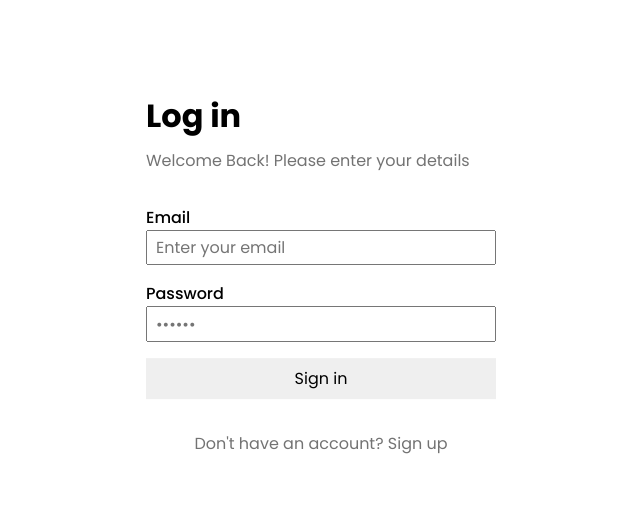
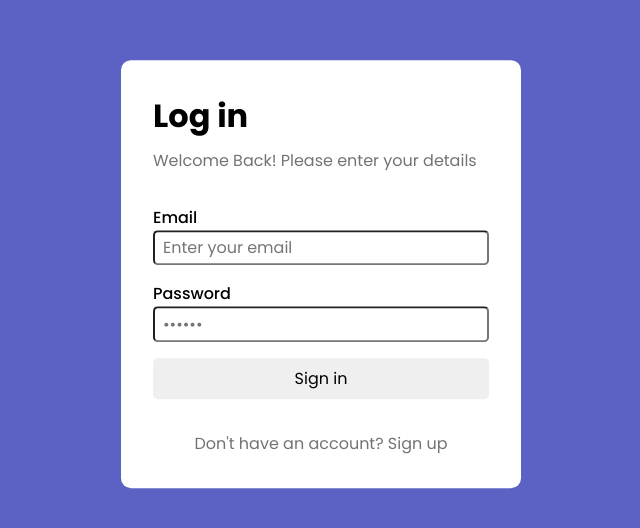
Before and after one commit to MisterScrooge/slack-app-nsg, a React (Create React App) app: page / in a window 1280 px wide. Shown: the part 126-654 px from the top of the page, without its empty margins (319-959 px from the left). Built offline with nearby package versions, Linux system fonts and the light colour scheme.

Commit message:
Add border radius and temp background color

```diff
--- a/src/components/Login/Login-Reg.css
+++ b/src/components/Login/Login-Reg.css
@@ -1,10 +1,20 @@
+.login-reg-con {
+    position: relative;
+    width: 100%;
+    height: 100vh;
+    background: #5C62C4;
+}
+
 .form-con {
+    background: white;
+    border-radius: 10px;
+    padding: 2rem;
     position: absolute;
     top: 50%;
     left: 50%;
     transform: translate(-50%, -50%);
     width: 100%;
-    max-width: 350px;
+    max-width: 400px;
 }
 
 .login-reg-form {
@@ -24,11 +34,13 @@
 }
 
 .form-inner-con input {
+    border-radius: 5px;
     font-size: 1em;
     padding: 0.2rem 0.5rem;
 }
 
 .form-btn {
+    border-radius: 5px;
     border: none;
     font-size: 1em;
     padding: 0.5rem;
--- a/src/components/Login/Login.js
+++ b/src/components/Login/Login.js
@@ -5,6 +5,7 @@ const Login = () => {
     const [userInput, setUserInput] = useState({email: '', password: ''});
 
     return (
+        <div className="login-reg-con">
             <div className="form-con">
                 <h3>Log in</h3>
                 <p className="sub-info">Welcome Back! Please enter your details</p>
@@ -37,6 +38,7 @@ const Login = () => {
 
                 <p className="sub-info">Don't have an account? Sign up</p>
             </div>
+        </div>
     )
 }
 
```
Lines whose indentation alone changed are shown as unchanged.
